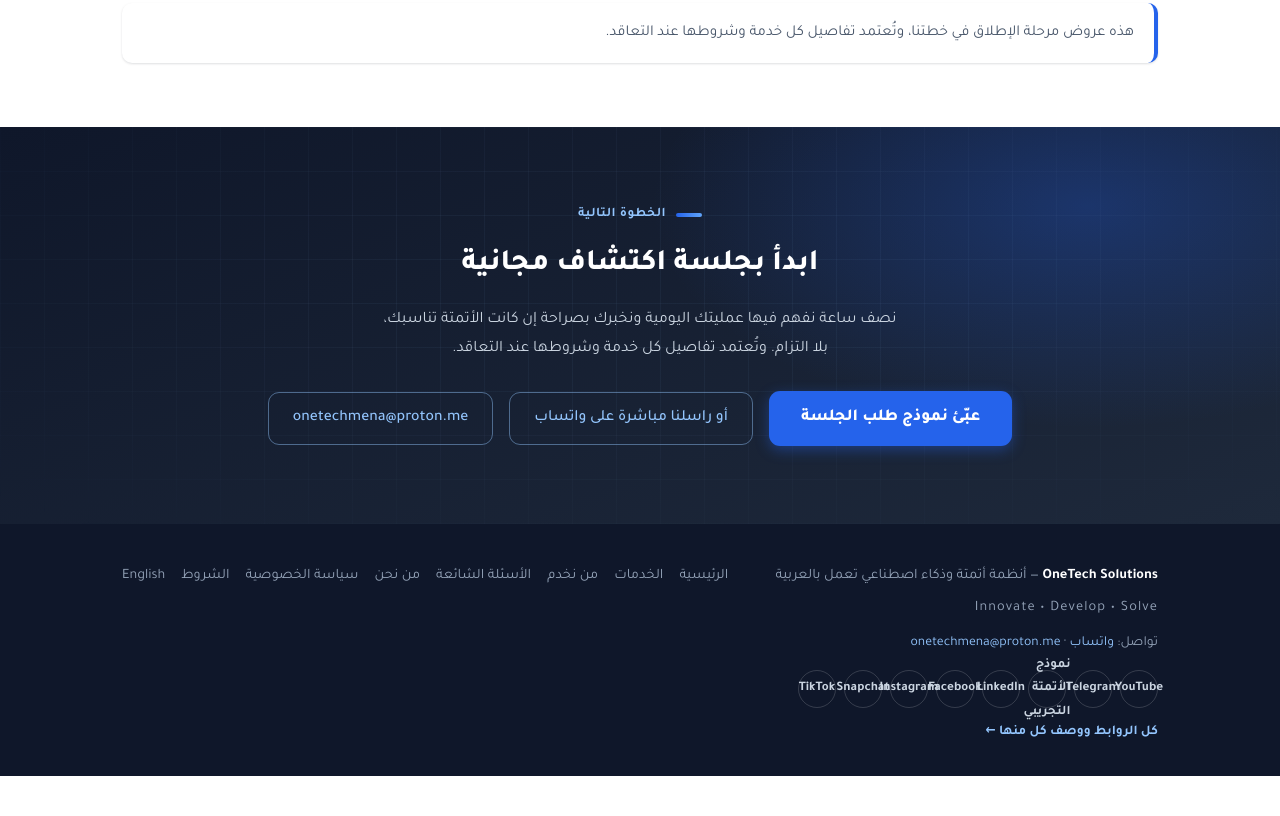
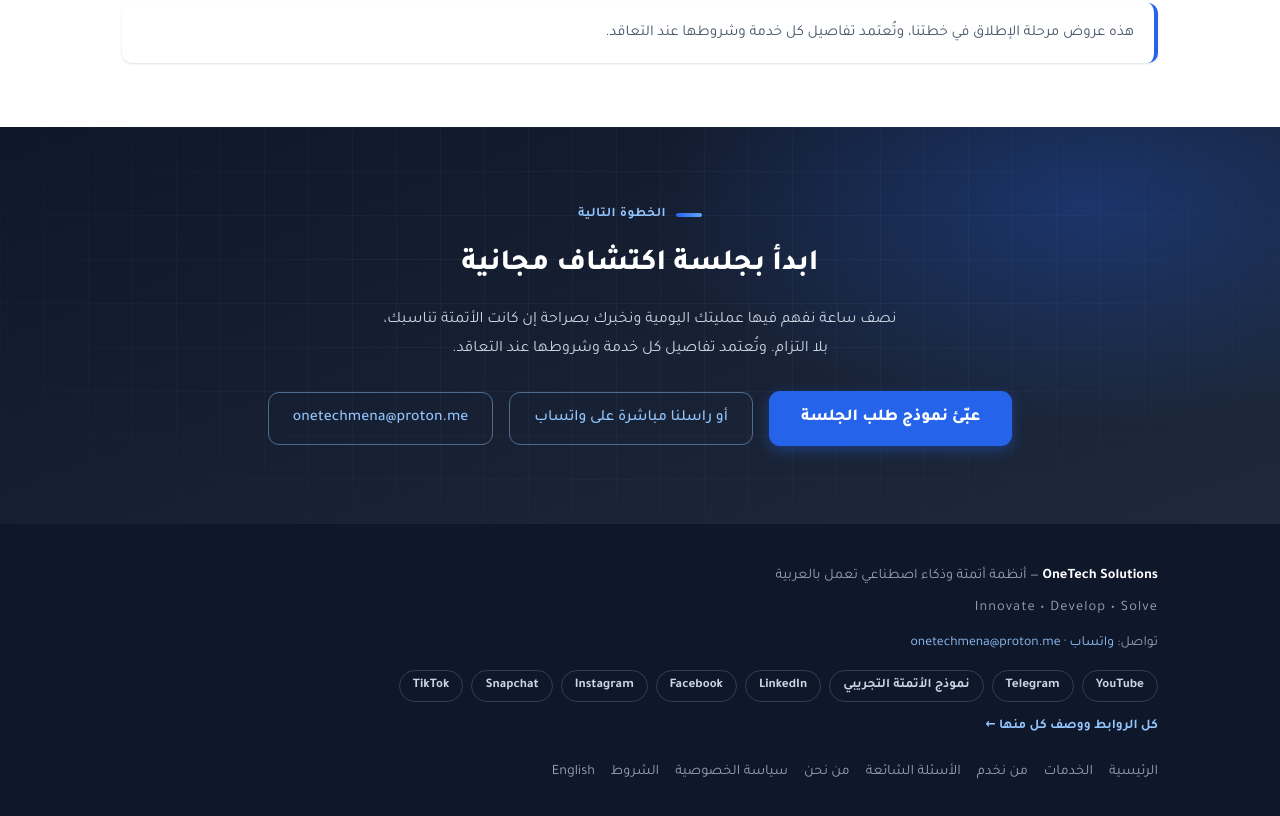
Before and after one commit to Anas379110/onetech-site, an Astro site: page / in a window 1280 px wide. Shown: the part 4583-5399 px from the top of the page. Before the commit the page ends 5359 px from the top, so only its background shows below. Built offline with nearby package versions, Linux system fonts and the light colour scheme; Astro itself is replaced by a stand-in of ours.

Commit message:
Add styles for footer social links

```diff
--- a/src/styles/v6.css
+++ b/src/styles/v6.css
@@ -399,3 +399,5 @@ footer.site .foot-all:hover { color:#fff; }
 .menu-nav a[aria-current="page"] { color:#fff; background:rgba(37,99,235,.28); box-shadow:inset 3px 0 0 #60A5FA; }
 html[dir="rtl"] .menu-nav a[aria-current="page"] { box-shadow:inset -3px 0 0 #60A5FA; }
 @media (prefers-reduced-motion: reduce) { .nav-menu[open] .menu-nav { animation:none; } }
+
+footer.site .foot-social a { width:auto; height:auto; justify-content:flex-start; flex:0 0 auto; white-space:nowrap; background:transparent; }
```
